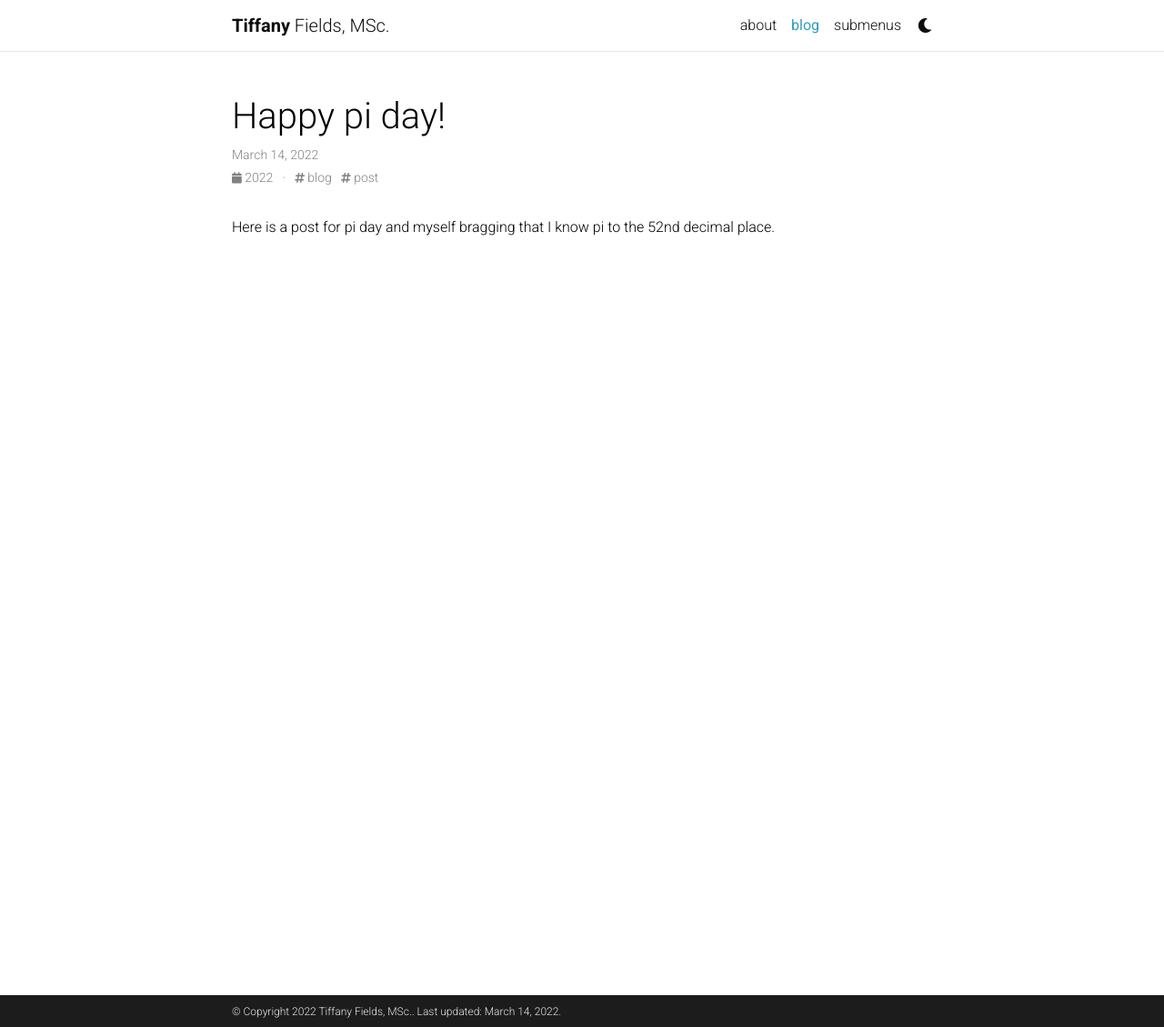
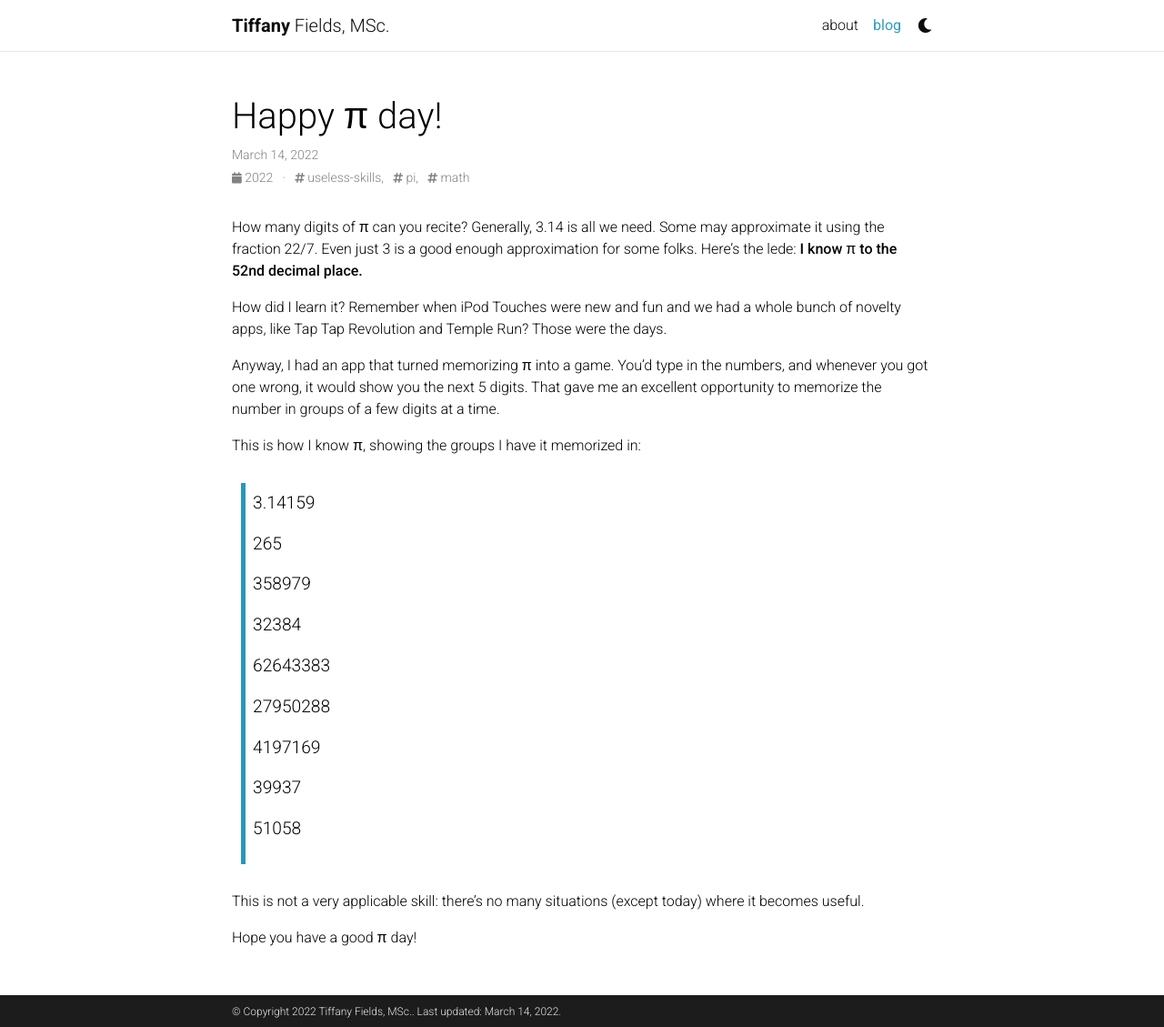
Before and after one commit to tiffzny/tiffzny.github.io, a Jekyll site: the page built from _posts/2022-03-14-pi-day.md, in a window 1280 px wide and 1129 px high. Shown: the whole window at 91% size. Built offline with Jekyll 4.4.1, drawn with Linux system fonts in a browser that asks for light colours; full-size pictures stand in for the smaller copies a plugin makes; comment, search, counter and statistics services are not loaded; a style sheet for code colours, icons or effects is not loaded.

Commit message:
Updating website with news and blog posts

```diff
--- a/_posts/2022-03-14-pi-day.md
+++ b/_posts/2022-03-14-pi-day.md
@@ -1,9 +1,37 @@
 ---
 layout: post
-title:  Happy pi day!
+title:  Happy π day!
 date:   2022-03-14 08:26:50
-description: This will be a placeholder.
-tags: blog post
+description: How many digits of pi do you know?
+tags: useless-skills, pi, math
 ---
 
-Here is a post for pi day and myself bragging that I know pi to the 52nd decimal place.
+How many digits of π can you recite? Generally, 3.14 is all we need. Some may approximate it using the fraction 22/7. Even just 3 is a good enough approximation for some folks. Here's the lede: **I know π to the 52nd decimal place.**
+
+How did I learn it? Remember when iPod Touches were new and fun and we had a whole bunch of novelty apps, like Tap Tap Revolution and Temple Run? Those were the days.
+
+Anyway, I had an app that turned memorizing π into a game. You'd type in the numbers, and whenever you got one wrong, it would show you the next 5 digits. That gave me an excellent opportunity to memorize the number in groups of a few digits at a time.
+
+This is how I know π, showing the groups I have it memorized in:
+
+> 3.14159
+>
+> 265
+>
+> 358979
+>
+> 32384
+>
+> 62643383
+>
+> 27950288
+>
+> 4197169
+>
+> 39937
+>
+> 51058
+
+This is not a very applicable skill: there's no many situations (except today) where it becomes useful.
+
+Hope you have a good π day!
```
Also changed, not shown: _news/announcement_01-intro.md (added, +7 -0 lines), _news/announcement_02-bgo-intro.md (added, +14 -0 lines), _news/announcement_1.md (deleted, +0 -7 lines), _news/announcement_2.md (deleted, +0 -31 lines), _pages/about.md (+1 -1 lines), _pages/dropdown.md (deleted, +0 -9 lines), _news/_announcement_3.md (renamed from _news/announcement_3.md), 1 other file.
